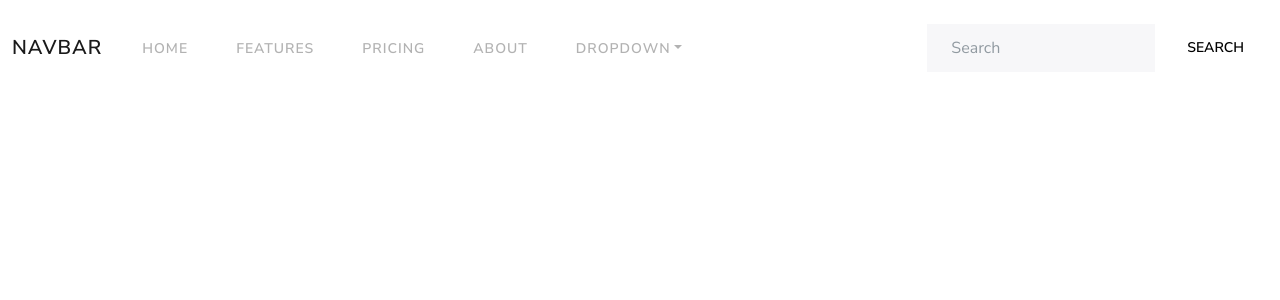
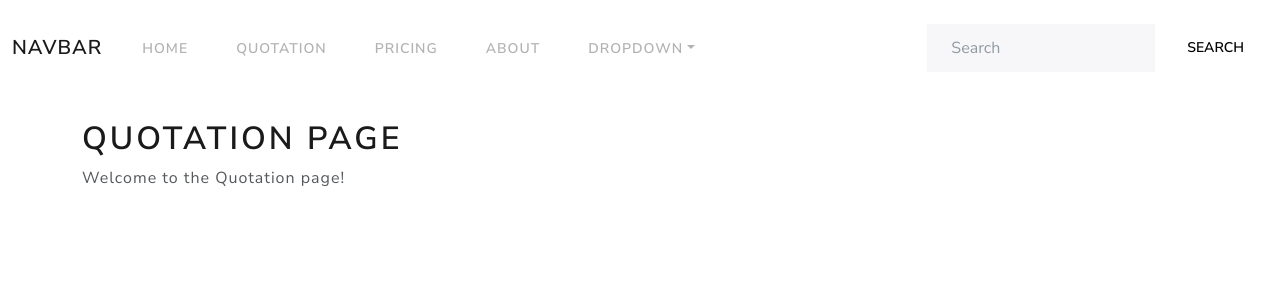
Before and after one commit to Mudassir0126/Swisstek-quotation, a React (Create React App) app: page /quotation in a window 1280 px wide. Shown: the top 300 px of the page. Built offline with nearby package versions, Linux system fonts and the light colour scheme.

Commit message:
added routing

```diff
--- a/package.json
+++ b/package.json
@@ -9,6 +9,8 @@
     "@testing-library/user-event": "^13.5.0",
     "react": "^18.3.1",
     "react-dom": "^18.3.1",
+    "react-router": "^6.28.0",
+    "react-router-dom": "^6.28.0",
     "react-scripts": "5.0.1",
     "web-vitals": "^2.1.4"
   },
--- a/src/App.jsx
+++ b/src/App.jsx
@@ -1,13 +1,19 @@
-// src/App.js
 import React from 'react';
+import { BrowserRouter as Router, Routes, Route } from 'react-router-dom';
 import Navbar from './components/Navbar';
+import Quotation from './Pages/Quotation.jsx';
 
 function App() {
   return (
-    <div className="App">
+    <Router>
       <Navbar />
-      {/* Other components go here */}
-    </div>
+      <div className="container mt-4">
+        <Routes>
+          <Route path="/" element={<h1>Home Page</h1>} />
+          <Route path="/quotation" element={<Quotation />} />
+        </Routes>
+      </div>
+    </Router>
   );
 }
 
--- /dev/null
+++ b/src/Pages/Quotation.jsx
@@ -0,0 +1,12 @@
+import React from 'react';
+
+function Quotation() {
+  return (
+    <div>
+      <h1>Quotation Page</h1>
+      <p>Welcome to the Quotation page!</p>
+    </div>
+  );
+}
+
+export default Quotation;
--- a/src/components/Navbar.jsx
+++ b/src/components/Navbar.jsx
@@ -1,6 +1,5 @@
-// src/components/Navbar.js
-
 import React from 'react';
+import { Link } from 'react-router-dom';
 
 function Navbar() {
   return (
@@ -21,10 +20,10 @@ function Navbar() {
         <div className="collapse navbar-collapse" id="navbarColor04">
           <ul className="navbar-nav me-auto">
             <li className="nav-item">
-              <a className="nav-link" href="#">Home</a>
+              <Link className="nav-link" to="/">Home</Link>
             </li>
             <li className="nav-item">
-              <a className="nav-link" href="#">Features</a>
+              <Link className="nav-link" to="/quotation">Quotation</Link>
             </li>
             <li className="nav-item">
               <a className="nav-link" href="#">Pricing</a>
```
Also changed, not shown: 1 other file (tests, documents, lock files or other folders).
